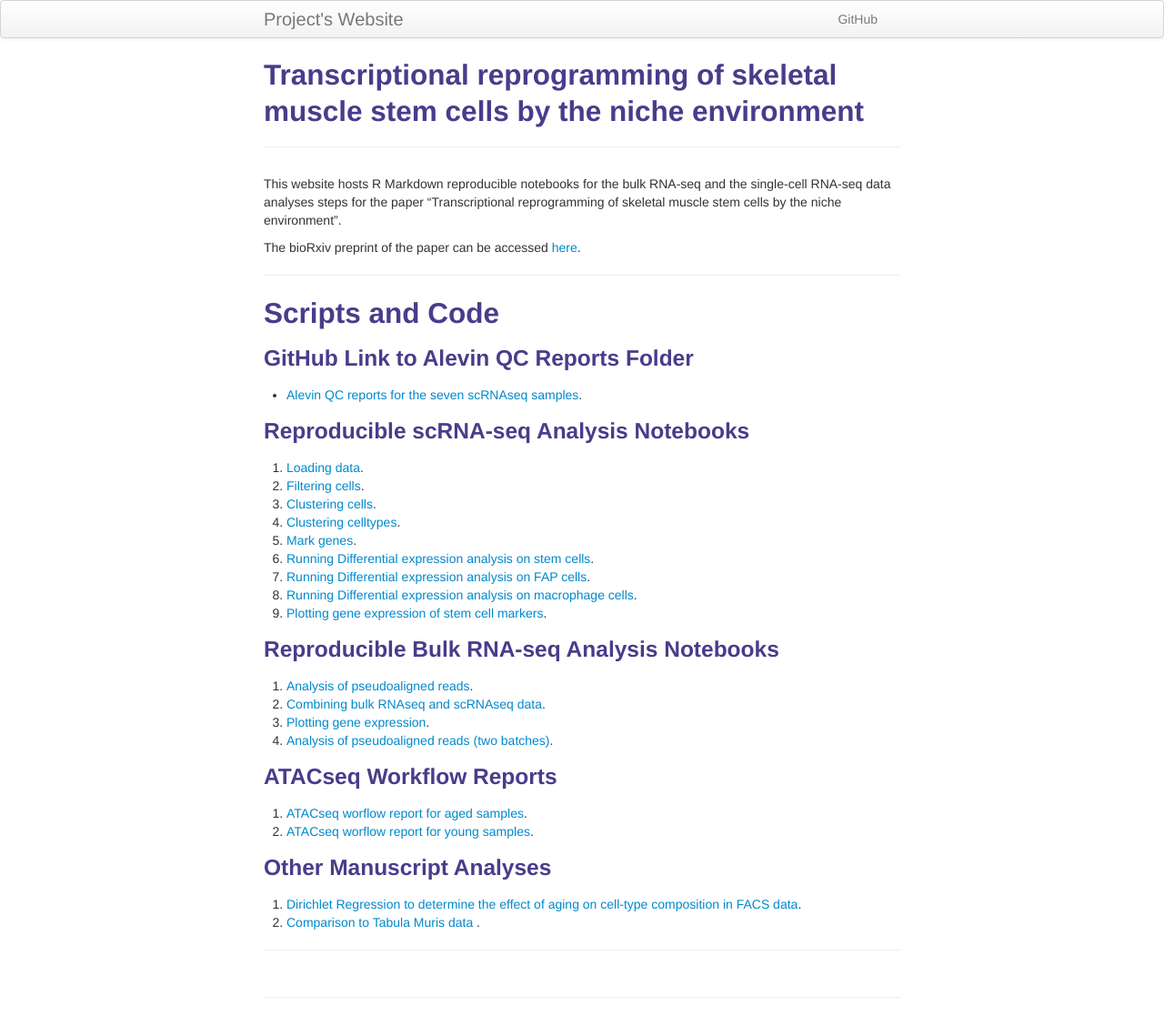
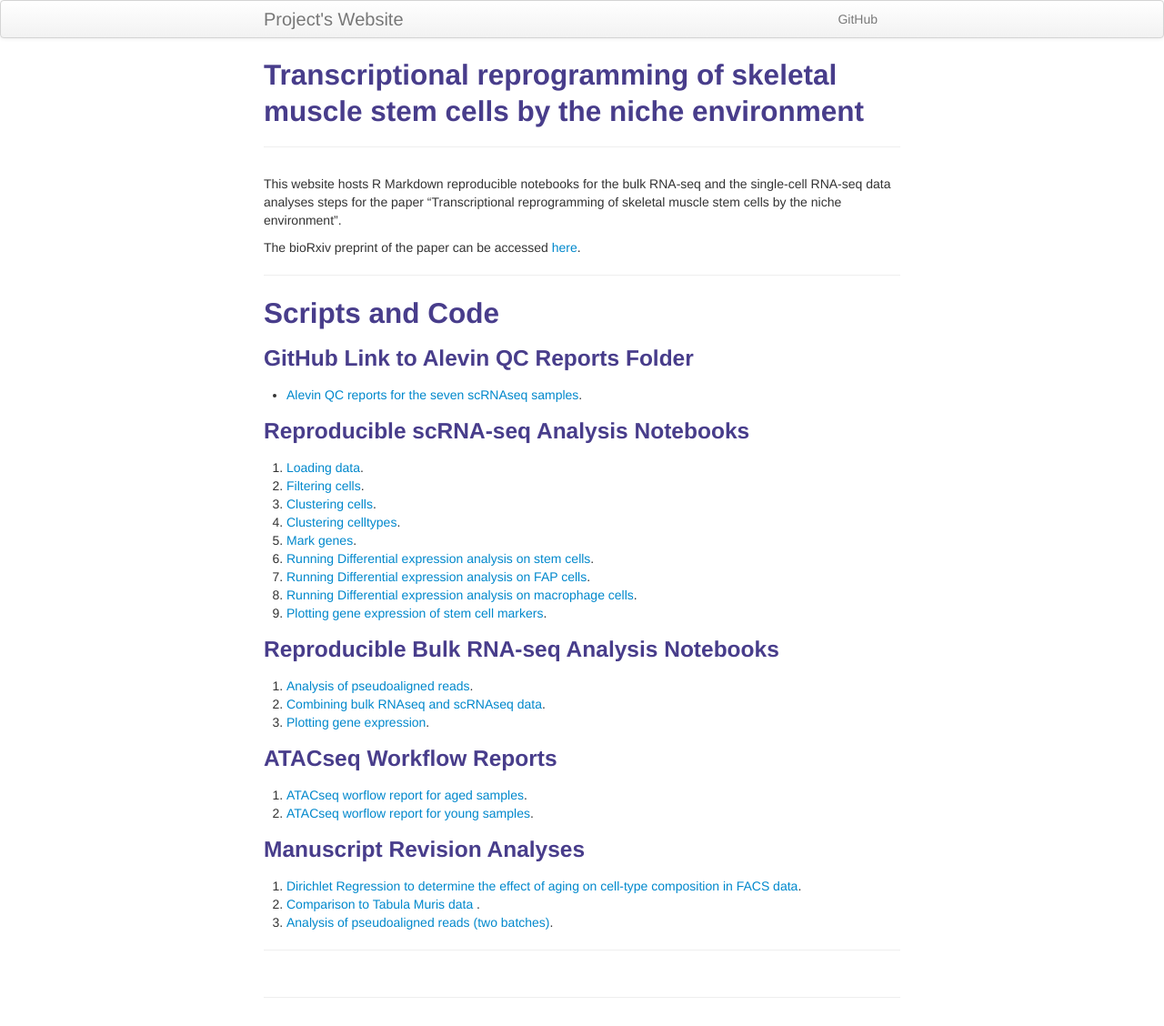
Before and after one commit to csglab/transcriptional_reprogramming_muscle_cells, a Jekyll site: the page built from index.md, in a window 1280 px wide. Shown: the whole page at 91% size. Built offline with Jekyll 4.4.1, drawn with Linux system fonts in a browser that asks for light colours.

```diff
--- a/index.md
+++ b/index.md
@@ -40,17 +40,17 @@ The bioRxiv preprint of the paper can be accessed [here](https://www.biorxiv.org
 1. <a href="{{ BASE_PATH }}/transcriptional_reprogramming_muscle_cells/assets/notebooks/bulk_rnaseq/1_pseudoalign_bulk.nb.html" target="_blank">Analysis of pseudoaligned reads</a>.
 2. <a href="{{ BASE_PATH }}/transcriptional_reprogramming_muscle_cells/assets/notebooks/bulk_rnaseq/2_combine_scrnaseq_bulk_stem.nb.html" target="_blank">Combining bulk RNAseq and scRNAseq data</a>.
 3. <a href="{{ BASE_PATH }}/transcriptional_reprogramming_muscle_cells/assets/notebooks/bulk_rnaseq/3_plot_bulk.nb.html" target="_blank">Plotting gene expression</a>.
-4. <a href="{{ BASE_PATH }}/transcriptional_reprogramming_muscle_cells/assets/notebooks/bulk_rnaseq/4_pseudoalign_bulk_combined_batches.nb.html" target="_blank">Analysis of pseudoaligned reads (two batches)</a>.
+
 
 ### ATACseq Workflow Reports
 
 1. <a href="{{ BASE_PATH }}/transcriptional_reprogramming_muscle_cells/assets/notebooks/atacseq_analysis/atac_reports/qc_old.html" target="_blank">ATACseq worflow report for aged samples</a>.
 2. <a href="{{ BASE_PATH }}/transcriptional_reprogramming_muscle_cells/assets/notebooks/atacseq_analysis/atac_reports/qc_yng.html" target="_blank">ATACseq worflow report for young samples</a>.
 
-### Other Manuscript Analyses
+### Manuscript Revision Analyses
 
 1. <a href="{{ BASE_PATH }}/transcriptional_reprogramming_muscle_cells/assets/notebooks/manuscript/dirichlet_regression.nb.html" target="_blank">Dirichlet Regression to determine the effect of aging on cell-type composition in FACS data</a>.
 2. <a href="{{ BASE_PATH }}/transcriptional_reprogramming_muscle_cells/assets/notebooks/manuscript/tabula_muris_analysis_stem.nb.html" target="_blank">Comparison to Tabula Muris data </a>.
-
+3. <a href="{{ BASE_PATH }}/transcriptional_reprogramming_muscle_cells/assets/notebooks/bulk_rnaseq/4_pseudoalign_bulk_combined_batches.nb.html" target="_blank">Analysis of pseudoaligned reads (two batches)</a>.
 
 ---------
```
Also changed, not shown: 1 other file.
